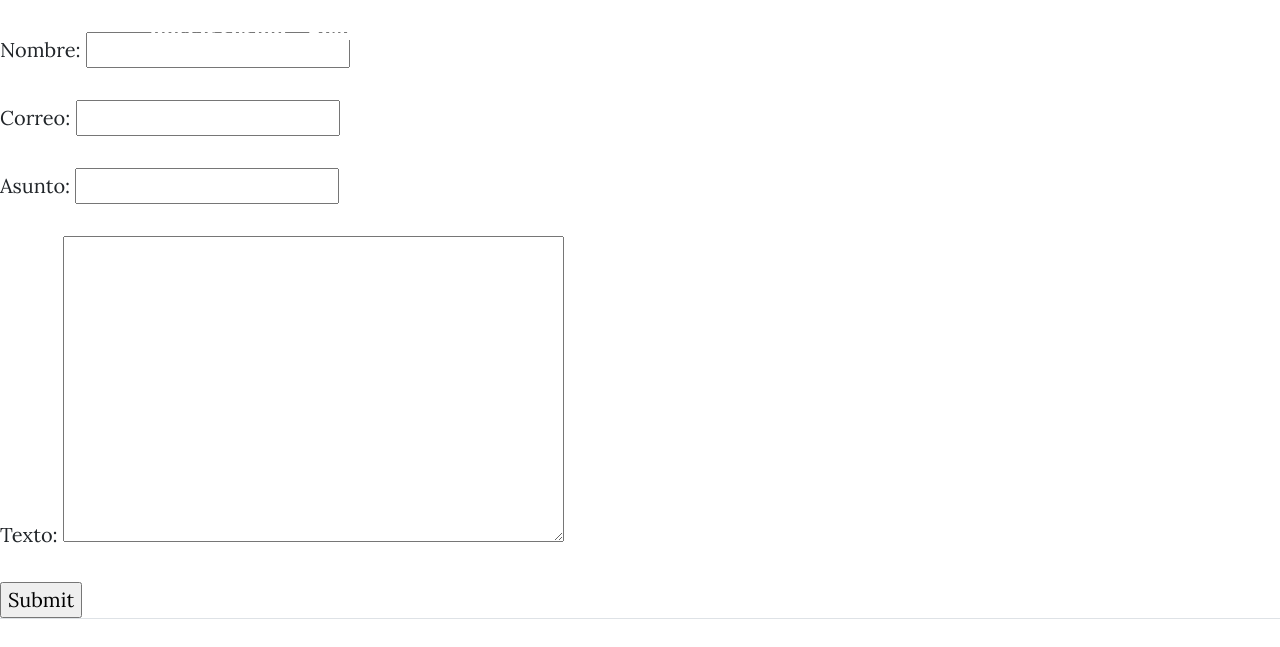
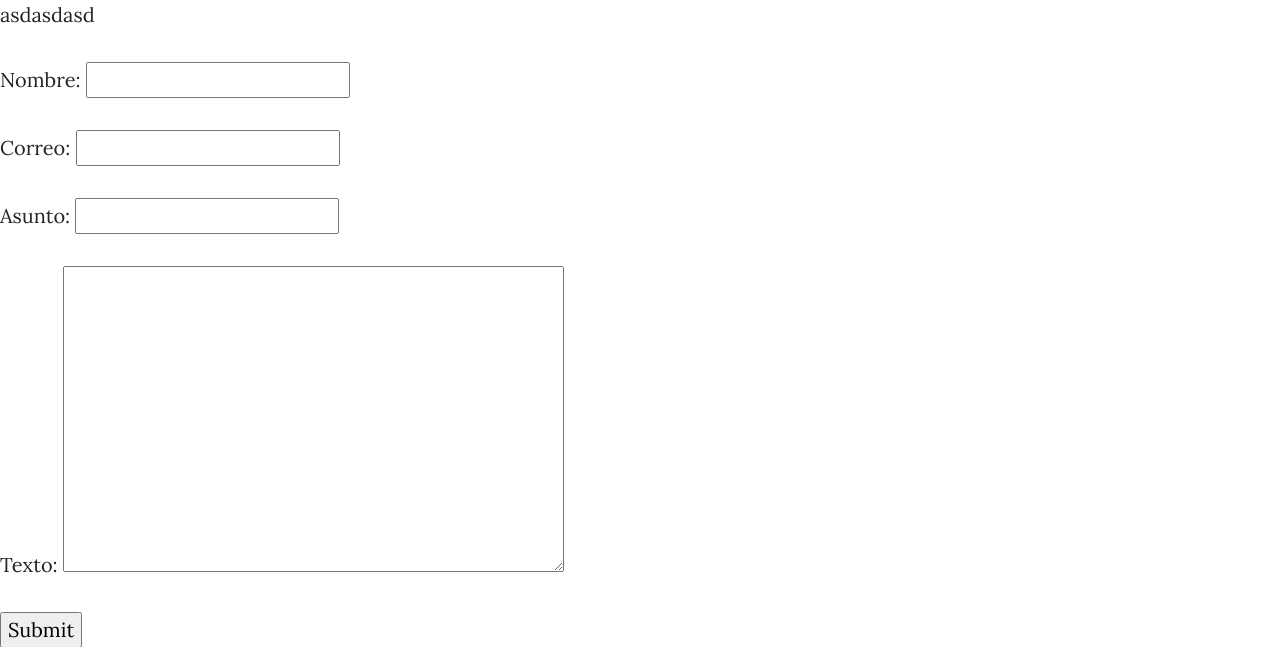
Before and after one commit to garneromariano/desafio_10, a Django app: page /contactos/ in a window 1280 px wide. Shown: the top 647 px of the page. Run offline with Django 4.2, Linux system fonts and the light colour scheme; some libraries are stand-ins or nearby versions.

Commit message:
Agregue cambios a Template contactos

```diff
--- a/desafio_10/desafio_10/blog/templates/contactos/formulario.html
+++ b/desafio_10/desafio_10/blog/templates/contactos/formulario.html
@@ -1,12 +1,20 @@
-{% extends 'base2.html' %}
+{%extends 'base2.html' %}
+
 {% load static %}
 
 {% block titulo%} Contacto{%endblock titulo%}
 <h1>Contacto</h1>
-{% block contenido%}
-<form action="" method="post">{% csrf_token %}
+
+{%block head %}
+ <!-- Page Header-->
+<header >
+   asdasdasd
+</header>
+{% endblock head%}
+
+ {% block contenido %}
+ <form action="" method="post">{% csrf_token %}
     {{ form.as_p }}
     <input type="submit">
 </form>
-
-{% endblock contenido%}
+{% endblock contenido %}
```
